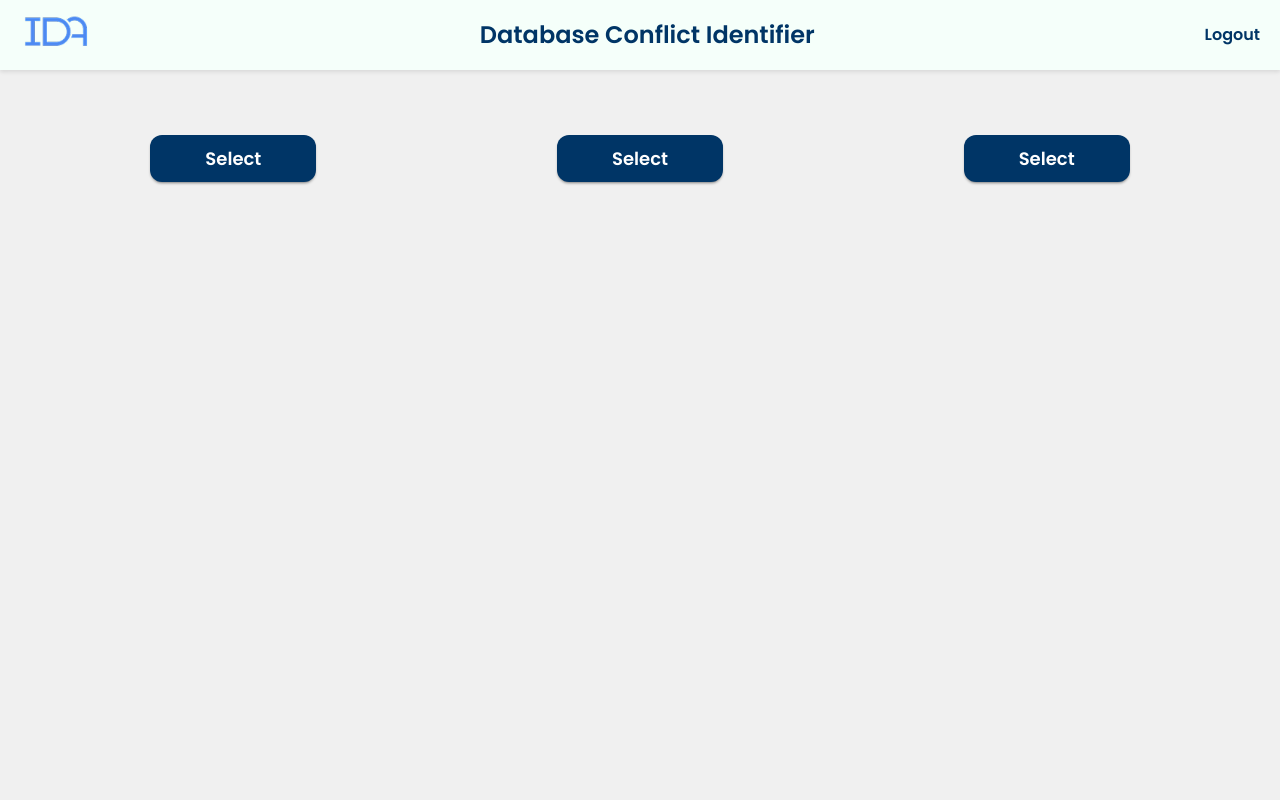
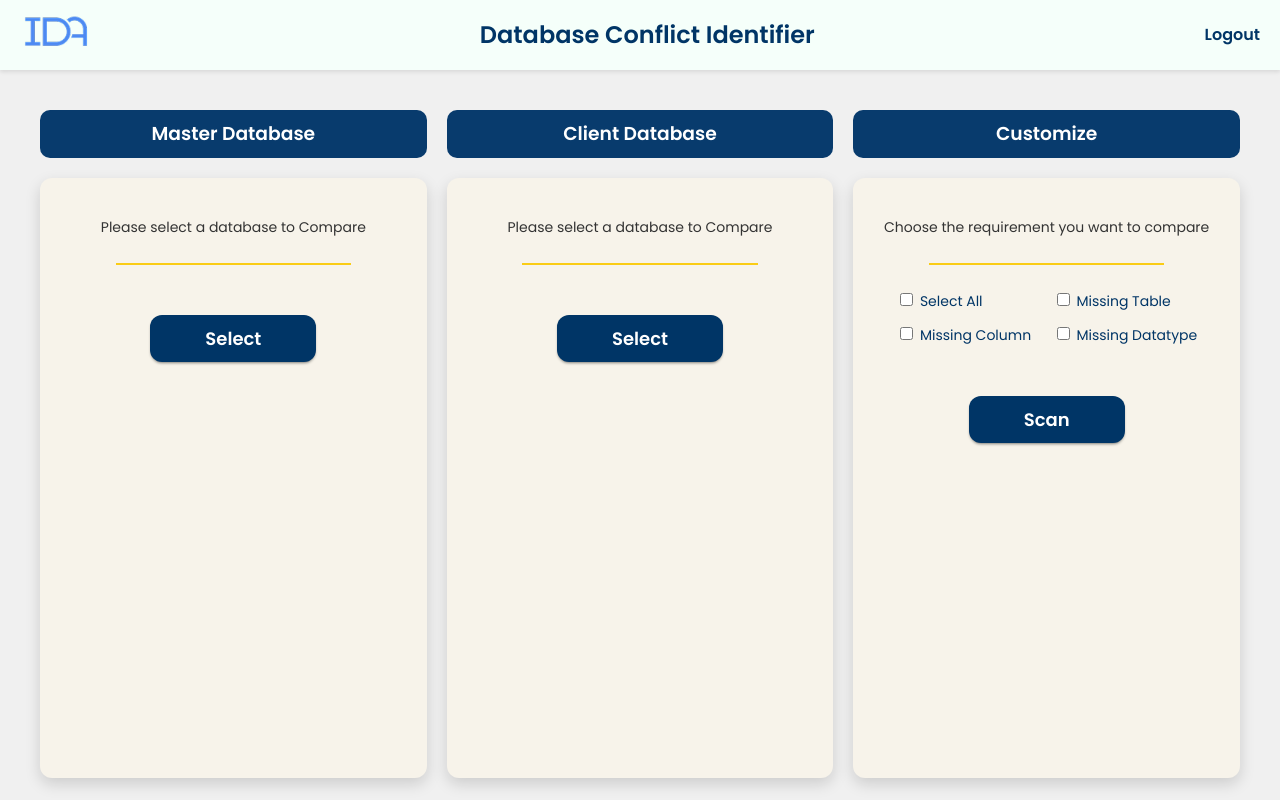
Before and after one commit to DaphneMnlnsn/DCI, a React (Vite) app in the folder dci-frontend/: page /main in a window 1280 px wide. Built offline with nearby package versions, Linux system fonts and the light colour scheme.

Commit message:
Integrated Containers from asim

```diff
--- a/dci-frontend/src/Pages/Scanner.css
+++ b/dci-frontend/src/Pages/Scanner.css
@@ -15,7 +15,6 @@
     justify-content: center;
     align-items: center;
     display: flex;
-    padding: 10px;
 }
 
 .select-btn {
@@ -31,3 +30,70 @@
     display: block;
     box-shadow: rgba(0, 0, 0, 0.484) 0px 2px 3px -1px;
 }
+
+.card {
+    background-color: #f7f3ea;
+    width: 100%;
+    height: 75vh;
+    margin: 10px;
+    padding: 25px;
+    border-radius: 12px;
+    text-align: center;
+    box-shadow: 0px 6px 15px rgba(0, 0, 0, 0.15);
+    overflow-y: auto;
+    box-sizing: border-box;
+    display: flex;
+    flex-direction: column;
+    align-items: center;
+}
+
+.card-title {
+    background-color: #083b6d;
+    color: white;
+    padding: 10px;
+    border-radius: 10px;
+    margin: 10px;
+    width: 100%;
+    text-align: center;
+}
+
+.label {
+    font-size: 14px;
+    color: #333333;
+    margin-bottom: 15px;
+}
+
+.line {
+    height: 2px;
+    width: 70%;
+    background-color: #facc15;
+    margin: 10px auto 25px auto;
+}
+
+.btn {
+    background-color: #083b6d;
+    color: white;
+    border: none;
+    padding: 10px 35px;
+    border-radius: 10px;
+    cursor: pointer;
+    font-weight: bold;
+}
+
+.btn:hover {
+  background-color: #0a4b8a;
+}
+
+.checkbox-group {
+    display: grid;
+    grid-template-columns: 1fr 1fr;
+    gap: 12px;
+    margin-bottom: 25px;
+    font-size: 14px;
+    text-align: left;
+    color: #003566;
+}
+
+.checkbox-group input[type="checkbox"] {
+    accent-color: #4CAF50;
+}
--- a/dci-frontend/src/Pages/Scanner.jsx
+++ b/dci-frontend/src/Pages/Scanner.jsx
@@ -60,6 +60,24 @@ const MainPage = () => {
             <div className='scanner-container'>
                 <div className='scanner-grid-container'>
                     <div className='scanner-select'>
+                        <h3 className="card-title">Master Database</h3>
+                    </div>
+                    <div className='scanner-select'>
+                        <h3 className="card-title">Client Database</h3>
+                    </div>
+                    <div className='scanner-select'>
+                        <h3 className="card-title">Customize</h3>
+                    </div>
+
+                    <div className='scanner-select'>
+
+                        <div className="card">
+                            <p className="label">
+                                Please select a database to Compare
+                            </p>
+
+                            <div className="line"></div>
+
                             <button className='select-btn' onClick={fetchDatabase}>Select</button>
                             <input type="file" ref={fileInput} style={{display: 'none'}} onChange={(e) => setSelectedFile(e.target.files[0])} />
                             {selectedFile && (
@@ -71,13 +89,20 @@ const MainPage = () => {
                                         objectFit: "cover",
                                     }}/>
                             )}
-
+                        </div>
                     </div>
 
                     <div className='scanner-select'>
-                        <button className='select-btn' onClick={handleDBSelect}>Select</button>
 
-                        <input type="file" ref={fileInput} style={{display: 'none'}} onChange={(e) => setSelectedFile(e.target.files[0])} />
+                        <div className="card">
+                            <p className="label">
+                                Please select a database to Compare
+                            </p>
+
+                            <div className="line"></div>
+
+                            <button className='select-btn' onClick={fetchDatabase}>Select</button>
+                            <input type="file" className='custom-checkbox' ref={fileInput} style={{display: 'none'}} onChange={(e) => setSelectedFile(e.target.files[0])} />
                             {selectedFile && (
                                 <img src={URL.createObjectURL(selectedFile)} alt='preview'
                                 style={{
@@ -88,10 +113,36 @@ const MainPage = () => {
                                     }}/>
                             )}
                         </div>
+                    </div>
 
                     <div className='scanner-select'>
-                        <button className='select-btn' onClick={handleDBSelect}>Select</button>
 
+                        <div className="card">
+                            <p className="label">
+                                Choose the requirement you want to compare
+                            </p>
+
+                            <div className="line"></div>
+
+                            <div className="checkbox-group">
+                                <label>
+                                    <input type="checkbox" /> Select All
+                                </label>
+
+                                <label>
+                                    <input type="checkbox" /> Missing Table
+                                </label>
+
+                                <label>
+                                    <input type="checkbox" /> Missing Column
+                                </label>
+
+                                <label>
+                                    <input type="checkbox" /> Missing Datatype
+                                </label>
+                            </div>
+
+                            <button className='select-btn' onClick={fetchDatabase}>Scan</button>
                             <input type="file" ref={fileInput} style={{display: 'none'}} onChange={(e) => setSelectedFile(e.target.files[0])} />
                             {selectedFile && (
                                 <img src={URL.createObjectURL(selectedFile)} alt='preview'
@@ -106,6 +157,7 @@ const MainPage = () => {
                     </div>
                 </div>
             </div>
+        </div>
     );
 };
 
```
Lines whose indentation alone changed are shown as unchanged.
